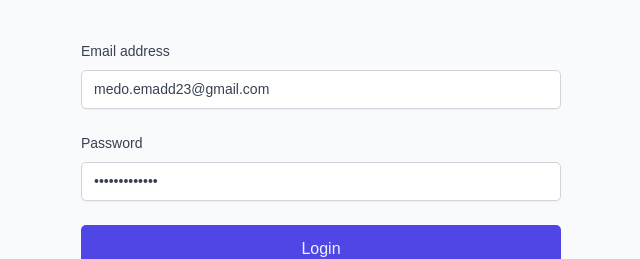
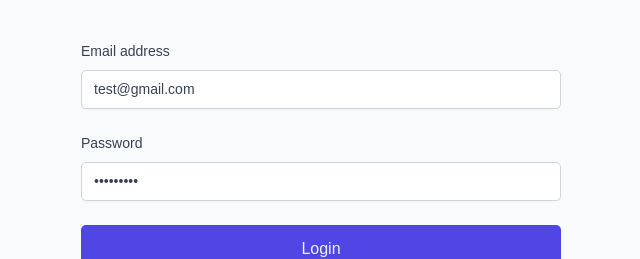
Before and after one commit to abdalhamedemad/The-Wild-Oasis, a React app: page /login in a window 1280 px wide. Shown: the part 349-608 px from the top of the page, without its empty margins (319-959 px from the left). Built offline with nearby package versions, Linux system fonts and the light colour scheme; the HTML template or start-up script is replaced by a standard one.

Commit message:
fix: update user credentials

```diff
--- a/src/features/authentication/LoginForm.jsx
+++ b/src/features/authentication/LoginForm.jsx
@@ -8,8 +8,8 @@ import FormRowVertical from "../../ui/FormRowVertical";
 import { useLogin } from "./useLogin";
 
 function LoginForm() {
-  const [email, setEmail] = useState("medo.emadd23@gmail.com");
-  const [password, setPassword] = useState("Medo123456789");
+  const [email, setEmail] = useState("test@gmail.com");
+  const [password, setPassword] = useState("123456789");
   const { login, isLoading } = useLogin();
   function handleSubmit(e) {
     e.preventDefault();
```
